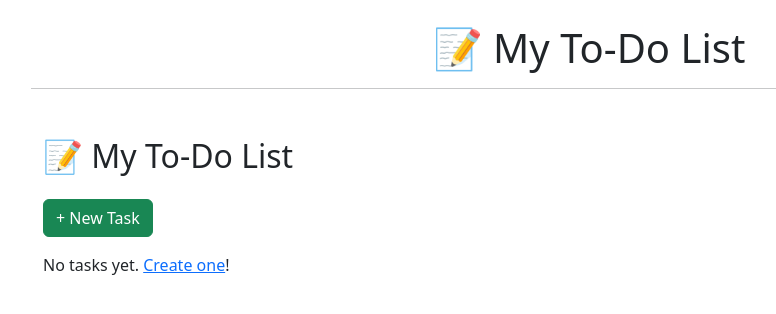
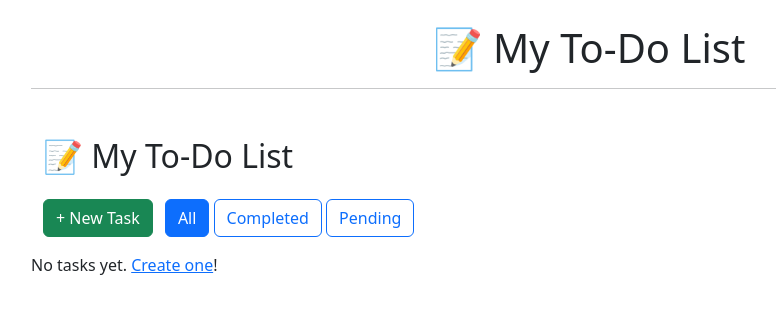
Before and after one commit to Hesam-Norouzi/django_todo_app, a Django app: template tasks/templates/tasks/task_list.html in a window 1280 px wide. Shown: the top 314 px of the page, without its empty margins (51-827 px from the left). Run offline with Django 5.2, Linux system fonts and the light colour scheme; the template is opened without the code that fills it, so the values that code supplies are empty.

Commit message:
implement task filtering

```diff
--- a/tasks/templates/tasks/task_list.html
+++ b/tasks/templates/tasks/task_list.html
@@ -4,8 +4,15 @@
 <div class="container mt-5">
     <h2 class="mb-4">📝 My To-Do List</h2>
 
-    <div class="mb-3">
-        <a href="{% url 'add_task' %}" class="btn btn-success">+ New Task</a>
+        <div class="mb-3">
+          <a href="{% url 'add_task' %}" class="btn btn-success me-2">+ New Task</a>
+
+          <!-- Filter Buttons -->
+          <a href="?filter=all" class="btn btn-outline-primary {% if request.GET.filter == 'all' or not request.GET.filter %}active{% endif %}">All</a>
+          <a href="?filter=completed" class="btn btn-outline-primary {% if request.GET.filter == 'completed' %}active{% endif %}">Completed</a>
+          <a href="?filter=pending" class="btn btn-outline-primary {% if request.GET.filter == 'pending' %}active{% endif %}">Pending</a>
+      </div>
+
     </div>
 
     {% if tasks %}
```
Also changed, not shown: development_log.md (+5 -0 lines), tasks/views.py (+13 -0 lines).
